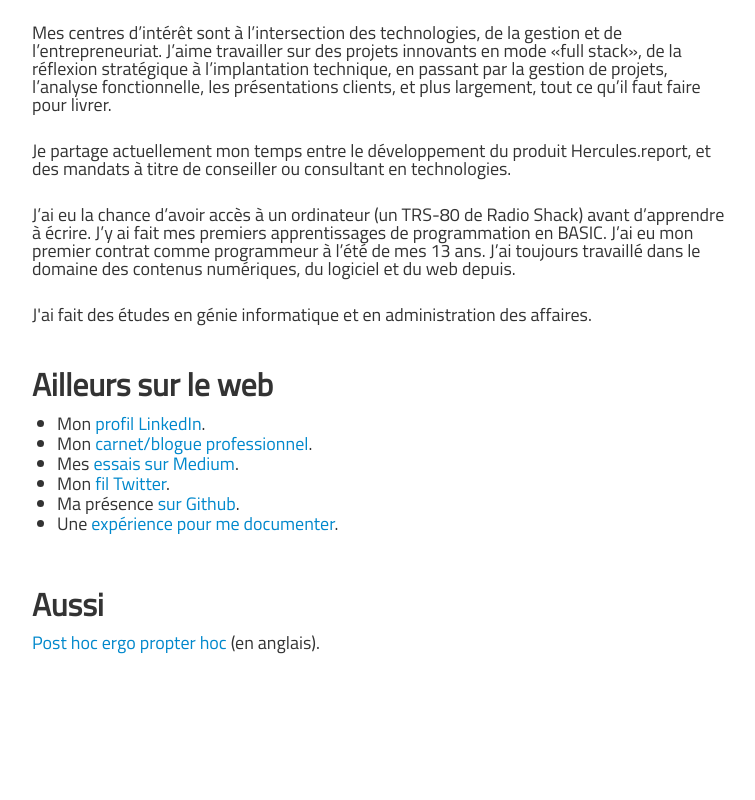
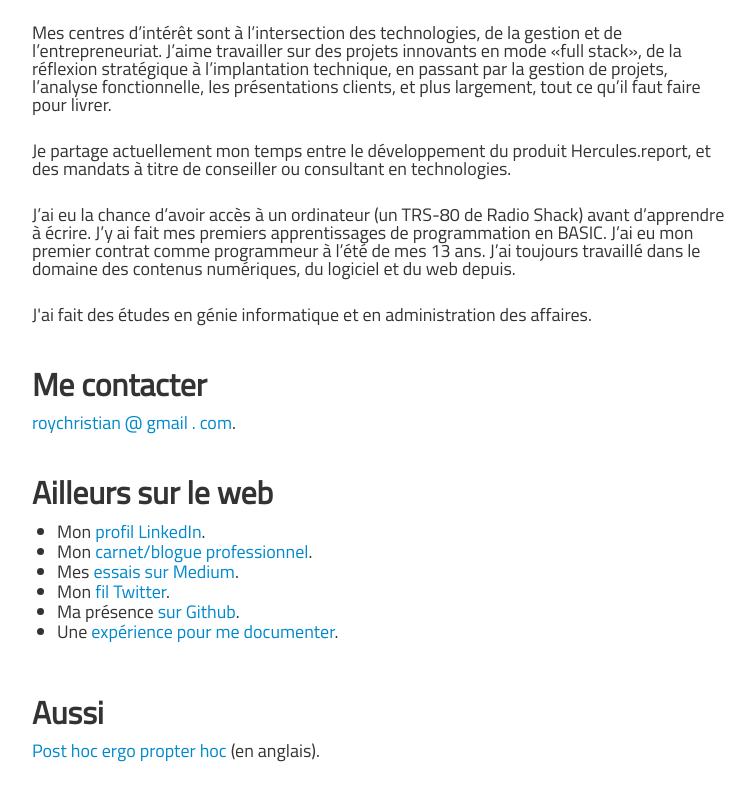
Before and after one commit to christianroy/homepage, a plain HTML site: page site/index.html in a window 1280 px wide. Shown: the part 522-1322 px from the top of the page, without its empty margins (258-1013 px from the left). Before the commit the page ends 1234 px from the top, so only its background shows below. Drawn offline with Linux system fonts and the light colour scheme.

Commit message:
Add contact email

```diff
--- a/site/index.html
+++ b/site/index.html
@@ -47,6 +47,9 @@
 
         <p>J'ai fait des études en génie informatique et en administration des affaires.</p>
 
+        <h2>Me contacter</h2>
+        <a href="mailto:roychristian+contact@gmail.com">roychristian @ gmail . com</a>.
+
         <h2>Ailleurs sur le web</h2>
 
         <div class="row-fluid ">
```
